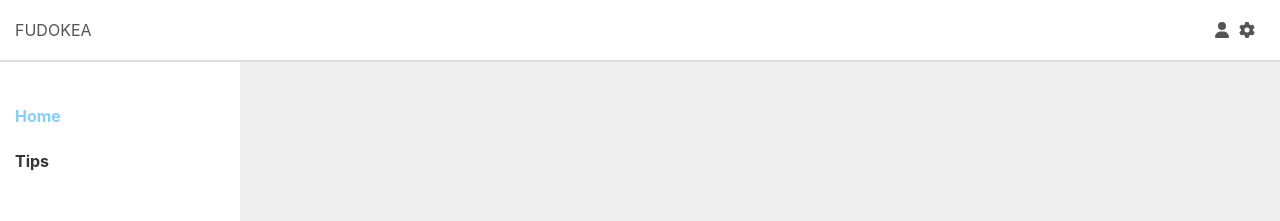
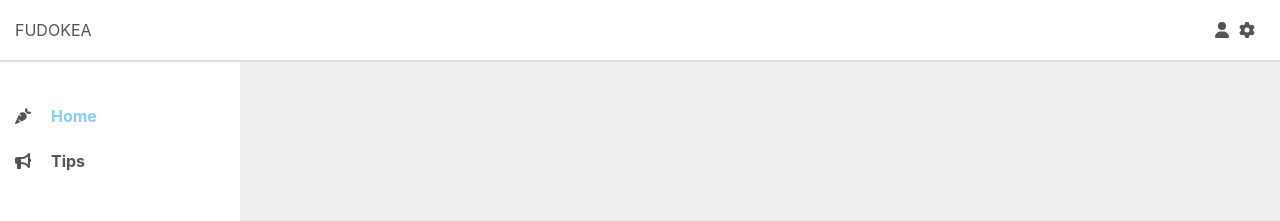
Before and after one commit to Suffren/Fudokea, a React (Create React App) app: page / in a window 1280 px wide. Shown: the top 221 px of the page. Built offline with nearby package versions, Linux system fonts and the light colour scheme.

Commit message:
Add logo to sidebar

```diff
--- a/src/App.js
+++ b/src/App.js
@@ -1,8 +1,8 @@
 import "./App.css";
 import { Routes, Route } from "react-router-dom";
 import styled from "styled-components";
-import { FontAwesomeIcon } from '@fortawesome/react-fontawesome'
-import { faUser, faGear } from '@fortawesome/free-solid-svg-icons'
+import { FontAwesomeIcon } from '@fortawesome/react-fontawesome';
+import { faUser, faGear } from '@fortawesome/free-solid-svg-icons';
 
 import Tips from "./containers/Tips";
 import Tip from "./components/Tip";
--- a/src/components/Sidebar.js
+++ b/src/components/Sidebar.js
@@ -1,4 +1,8 @@
 import { NavLink } from "react-router-dom";
+
+import { FontAwesomeIcon } from '@fortawesome/react-fontawesome';
+import { faCarrot, faBullhorn } from '@fortawesome/free-solid-svg-icons';
+
 import styled from "styled-components";
 import Tips from "../containers/Tips";
 
@@ -7,6 +11,7 @@
     <StyledSidebar>
       <StyledUl>
         <li>
+          <span style={{ marginRight: '20px'}}><FontAwesomeIcon icon={faCarrot} /></span>
           <NavLink
             className={({ isActive }) => (isActive ? "is-active" : "")}
             to="/"
@@ -15,6 +20,7 @@
           </NavLink>
         </li>
         <li>
+          <span style={{ marginRight: '20px'}}><FontAwesomeIcon icon={faBullhorn} /></span>
           <NavLink
             className={({ isActive }) => (isActive ? "is-active" : "")}
             to="/Tips"
--- a/src/index.css
+++ b/src/index.css
@@ -21,8 +21,8 @@
 }
 a {
   text-decoration: none;
-  color: #353535;
+  color: #555;
 }
-.is-active {
+li .is-active {
   color: lightskyblue;
 }
```
